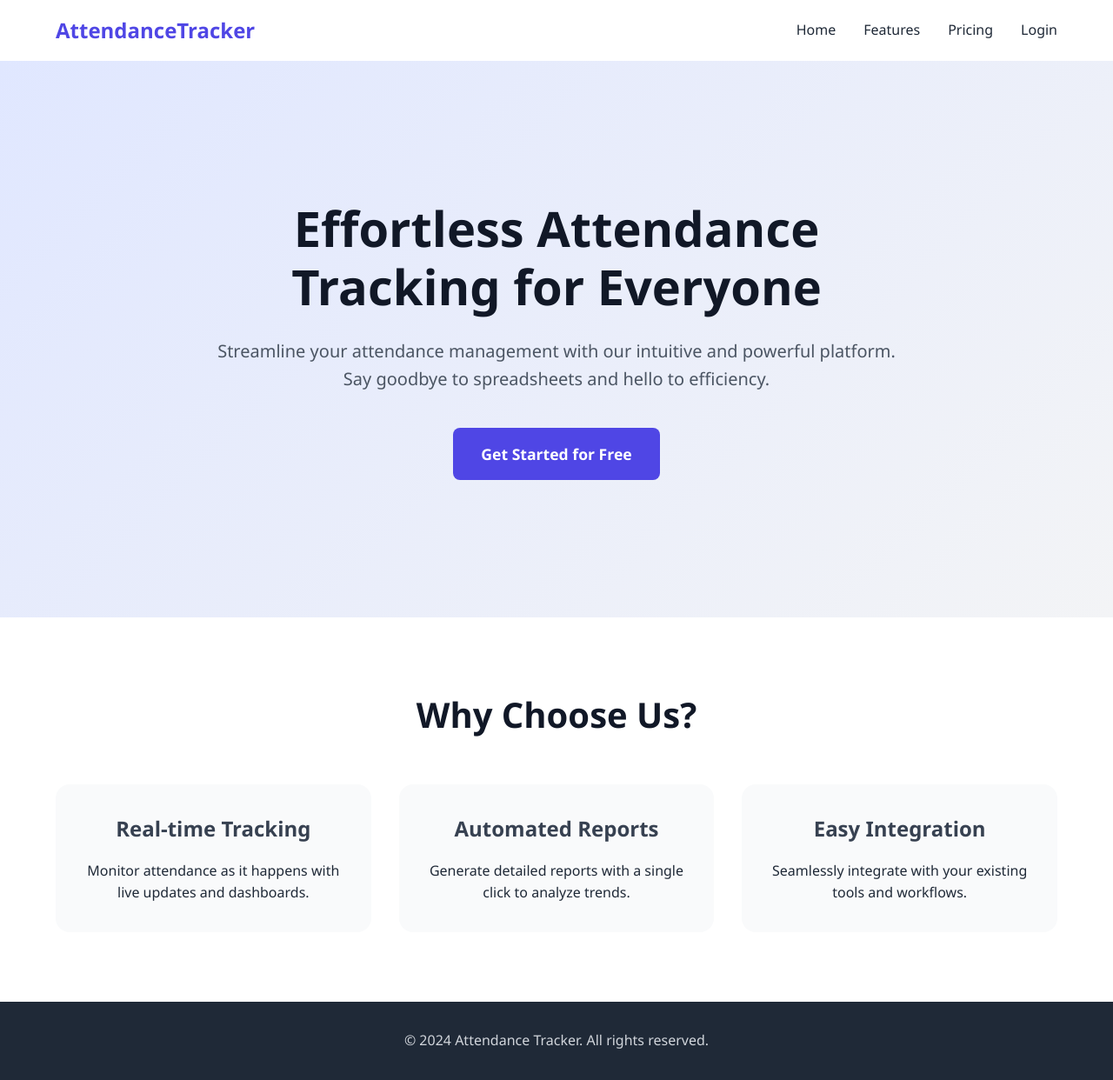
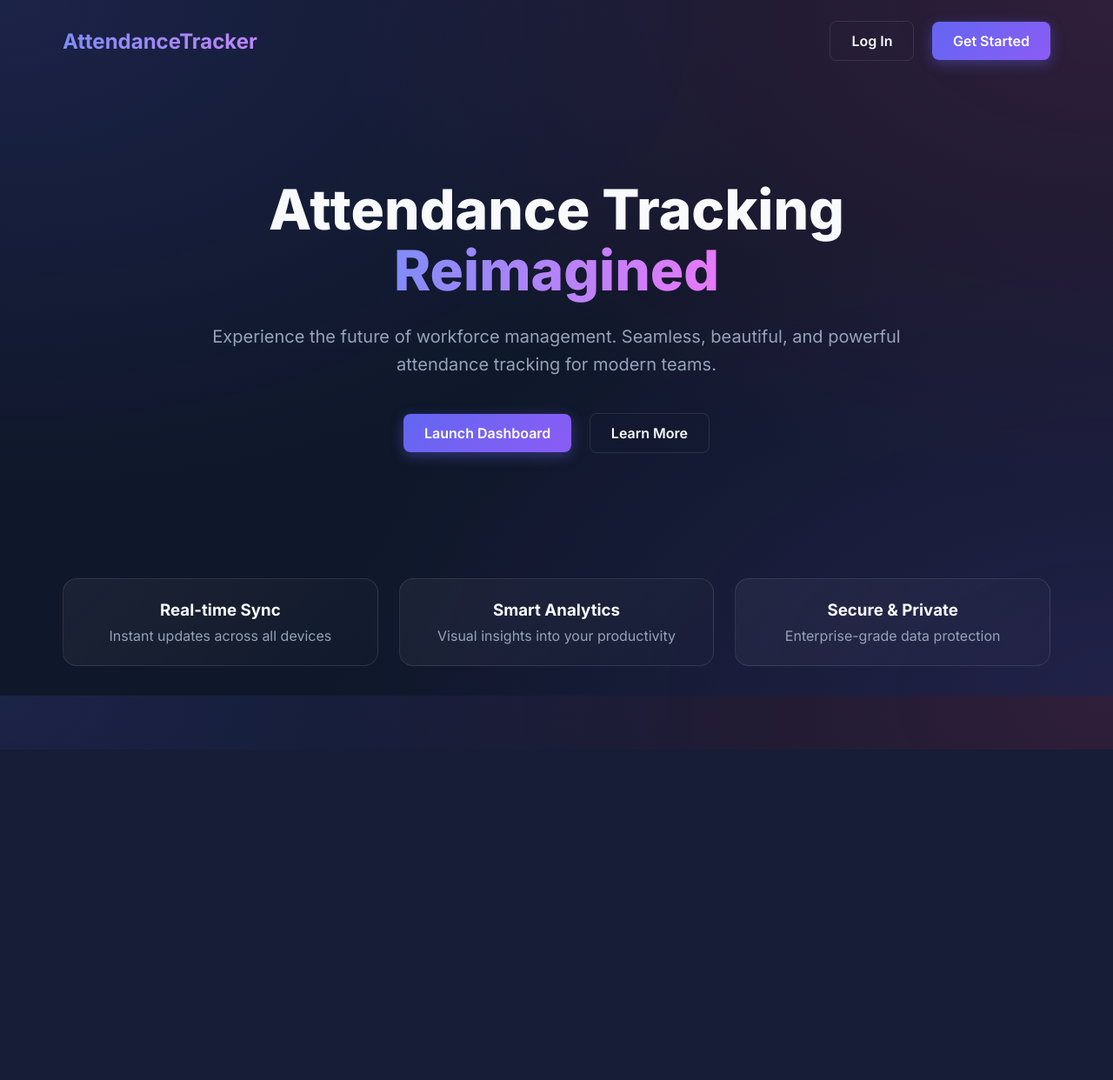
Before and after one commit to Sanju143v/attendance_tracker, a Flask app: page / in a window 1280 px wide. Shown: the whole page at 87% size. After the commit the page ends 862 px from the top, so only its background shows below. Run offline with Flask 3, Linux system fonts and the light colour scheme.

Commit message:
attendance_tracker

```diff
--- a/app.py
+++ b/app.py
@@ -1,10 +1,80 @@
-from flask import Flask, render_template
+from flask import Flask, render_template, jsonify, request
+import sqlite3
+import os
+from datetime import datetime
 
 app = Flask(__name__)
+
+# Database setup
+DB_FILE = 'attendance.db'
+
+def init_db():
+    if not os.path.exists(DB_FILE):
+        conn = sqlite3.connect(DB_FILE)
+        c = conn.cursor()
+        c.execute('''CREATE TABLE logs
+                     (id INTEGER PRIMARY KEY AUTOINCREMENT,
+                      timestamp TEXT,
+                      type TEXT)''')
+        conn.commit()
+        conn.close()
+
+init_db()
+
+def get_db_connection():
+    conn = sqlite3.connect(DB_FILE)
+    conn.row_factory = sqlite3.Row
+    return conn
 
 @app.route("/")
 def hello_world():
     return render_template("index.html")
 
+@app.route("/dashboard")
+def dashboard():
+    return render_template("dashboard.html")
+
+@app.route("/api/attendance", methods=['POST'])
+def mark_attendance():
+    data = request.json
+    action_type = data.get('type')
+
+    if action_type not in ['check-in', 'check-out']:
+        return jsonify({'error': 'Invalid action'}), 400
+
+    conn = get_db_connection()
+    c = conn.cursor()
+    c.execute("INSERT INTO logs (timestamp, type) VALUES (?, ?)",
+              (datetime.now().isoformat(), action_type))
+    conn.commit()
+    conn.close()
+
+    return jsonify({'status': 'success', 'action': action_type})
+
+@app.route("/api/logs")
+def get_logs():
+    conn = get_db_connection()
+    logs = conn.execute('SELECT * FROM logs ORDER BY timestamp DESC LIMIT 20').fetchall()
+    conn.close()
+
+    return jsonify([dict(log) for log in logs])
+
+@app.route("/api/stats")
+def get_stats():
+    # Simple dummy stats for now, real calc would be more complex
+    # Calculating hours would require pairing check-ins and check-outs
+    conn = get_db_connection()
+    # Just counting check-ins for demo purposes as "hours" is complex without user sessions
+    logs = conn.execute("SELECT COUNT(*) as count FROM logs WHERE type='check-in' AND date(timestamp) = date('now')").fetchone()
+    today_count = logs['count']
+
+    conn.close()
+
+    return jsonify({
+        'today_hours': today_count, # Simplified: 1 checkin = 1 unit
+        'week_hours': today_count * 5 # Dummy projection
+    })
+
 if __name__ == "__main__":
-    app.run(debug=True)
+    # Host on 0.0.0.0 to be accessible on network
+    app.run(debug=True, host='0.0.0.0', port=5000)
--- /dev/null
+++ b/static/css/style.css
@@ -0,0 +1,307 @@
+:root {
+    --primary: #6366f1;
+    --primary-dark: #4f46e5;
+    --secondary: #ec4899;
+    --accent: #8b5cf6;
+    --background: #0f172a;
+    --surface: rgba(30, 41, 59, 0.7);
+    --surface-light: rgba(51, 65, 85, 0.5);
+    --text: #f8fafc;
+    --text-muted: #94a3b8;
+    --success: #10b981;
+    --error: #ef4444;
+    --glass-border: rgba(255, 255, 255, 0.1);
+    --shadow: 0 4px 6px -1px rgba(0, 0, 0, 0.1), 0 2px 4px -1px rgba(0, 0, 0, 0.06);
+    --glow: 0 0 20px rgba(99, 102, 241, 0.5);
+}
+
+* {
+    margin: 0;
+    padding: 0;
+    box-sizing: border-box;
+    font-family: 'Inter', system-ui, -apple-system, sans-serif;
+}
+
+body {
+    background-color: var(--background);
+    color: var(--text);
+    min-height: 100vh;
+    background-image:
+        radial-gradient(at 0% 0%, rgba(99, 102, 241, 0.15) 0px, transparent 50%),
+        radial-gradient(at 100% 0%, rgba(236, 72, 153, 0.15) 0px, transparent 50%),
+        radial-gradient(at 100% 100%, rgba(139, 92, 246, 0.15) 0px, transparent 50%);
+    background-attachment: fixed;
+}
+
+/* Glassmorphism Utilities */
+.glass {
+    background: var(--surface);
+    backdrop-filter: blur(12px);
+    -webkit-backdrop-filter: blur(12px);
+    border: 1px solid var(--glass-border);
+    box-shadow: var(--shadow);
+}
+
+.glass-card {
+    background: linear-gradient(135deg, rgba(255, 255, 255, 0.05) 0%, rgba(255, 255, 255, 0.01) 100%);
+    backdrop-filter: blur(10px);
+    border: 1px solid var(--glass-border);
+    border-radius: 1rem;
+    padding: 1.5rem;
+    transition: transform 0.3s ease, box-shadow 0.3s ease;
+}
+
+.glass-card:hover {
+    transform: translateY(-5px);
+    box-shadow: 0 10px 30px -10px rgba(0, 0, 0, 0.5);
+    border-color: rgba(255, 255, 255, 0.2);
+}
+
+/* Layout */
+.container {
+    max-width: 1200px;
+    margin: 0 auto;
+    padding: 0 2rem;
+}
+
+.navbar {
+    display: flex;
+    justify-content: space-between;
+    align-items: center;
+    padding: 1.5rem 0;
+    margin-bottom: 2rem;
+}
+
+.logo {
+    font-size: 1.5rem;
+    font-weight: 700;
+    background: linear-gradient(to right, #818cf8, #c084fc);
+    -webkit-background-clip: text;
+    background-clip: text;
+    -webkit-text-fill-color: transparent;
+    text-decoration: none;
+}
+
+.btn {
+    display: inline-flex;
+    align-items: center;
+    padding: 0.75rem 1.5rem;
+    border-radius: 0.5rem;
+    font-weight: 600;
+    text-decoration: none;
+    transition: all 0.3s ease;
+    cursor: pointer;
+    border: none;
+    font-size: 1rem;
+}
+
+.btn-primary {
+    background: linear-gradient(135deg, var(--primary), var(--accent));
+    color: white;
+    box-shadow: 0 4px 15px rgba(99, 102, 241, 0.4);
+}
+
+.btn-primary:hover {
+    box-shadow: 0 6px 20px rgba(99, 102, 241, 0.6);
+    transform: translateY(-2px);
+}
+
+.btn-outline {
+    background: transparent;
+    border: 1px solid var(--glass-border);
+    color: var(--text);
+}
+
+.btn-outline:hover {
+    background: rgba(255, 255, 255, 0.05);
+    border-color: var(--primary);
+}
+
+/* Hero Section */
+.hero {
+    padding: 5rem 0;
+    text-align: center;
+    max-width: 800px;
+    margin: 0 auto;
+}
+
+.hero h1 {
+    font-size: 4rem;
+    line-height: 1.1;
+    margin-bottom: 1.5rem;
+    font-weight: 800;
+}
+
+.hero h1 span {
+    background: linear-gradient(to right, #818cf8, #e879f9);
+    -webkit-background-clip: text;
+    background-clip: text;
+    -webkit-text-fill-color: transparent;
+}
+
+.hero p {
+    font-size: 1.25rem;
+    color: var(--text-muted);
+    margin-bottom: 2.5rem;
+    line-height: 1.6;
+}
+
+/* Dashboard */
+.dashboard-grid {
+    display: grid;
+    grid-template-columns: 300px 1fr;
+    gap: 2rem;
+    margin-top: 2rem;
+}
+
+.sidebar {
+    position: sticky;
+    top: 2rem;
+}
+
+.stats-grid {
+    display: grid;
+    grid-template-columns: repeat(auto-fit, minmax(200px, 1fr));
+    gap: 1.5rem;
+    margin-bottom: 2rem;
+}
+
+.stat-card {
+    text-align: center;
+}
+
+.stat-value {
+    font-size: 2.5rem;
+    font-weight: 700;
+    color: var(--primary);
+    margin: 0.5rem 0;
+}
+
+.stat-label {
+    color: var(--text-muted);
+    font-size: 0.875rem;
+    text-transform: uppercase;
+    letter-spacing: 0.05em;
+}
+
+/* Action Panel */
+.action-panel {
+    display: flex;
+    flex-direction: column;
+    gap: 1rem;
+    margin-bottom: 2rem;
+}
+
+.time-display {
+    font-size: 3rem;
+    font-weight: 300;
+    text-align: center;
+    font-variant-numeric: tabular-nums;
+    margin: 1rem 0;
+}
+
+.date-display {
+    text-align: center;
+    color: var(--text-muted);
+    margin-bottom: 1.5rem;
+}
+
+.attendance-controls {
+    display: grid;
+    grid-template-columns: 1fr 1fr;
+    gap: 1rem;
+}
+
+.btn-check-in {
+    background: linear-gradient(135deg, #10b981, #059669);
+    color: white;
+}
+
+.btn-check-out {
+    background: linear-gradient(135deg, #ef4444, #dc2626);
+    color: white;
+}
+
+/* Logs Table */
+.logs-container {
+    overflow-x: auto;
+}
+
+table {
+    width: 100%;
+    border-collapse: collapse;
+}
+
+th {
+    text-align: left;
+    padding: 1rem;
+    color: var(--text-muted);
+    font-weight: 600;
+    border-bottom: 1px solid var(--glass-border);
+}
+
+td {
+    padding: 1rem;
+    border-bottom: 1px solid var(--glass-border);
+}
+
+tr:last-child td {
+    border-bottom: none;
+}
+
+.status-badge {
+    padding: 0.25rem 0.75rem;
+    border-radius: 1rem;
+    font-size: 0.875rem;
+    font-weight: 500;
+}
+
+.status-in {
+    background: rgba(16, 185, 129, 0.2);
+    color: #34d399;
+}
+
+.status-out {
+    background: rgba(239, 68, 68, 0.2);
+    color: #f87171;
+}
+
+/* Animations */
+@keyframes fadeIn {
+    from {
+        opacity: 0;
+        transform: translateY(20px);
+    }
+
+    to {
+        opacity: 1;
+        transform: translateY(0);
+    }
+}
+
+.animate-fade-in {
+    animation: fadeIn 0.6s ease-out forwards;
+}
+
+.delay-100 {
+    animation-delay: 0.1s;
+}
+
+.delay-200 {
+    animation-delay: 0.2s;
+}
+
+.delay-300 {
+    animation-delay: 0.3s;
+}
+
+/* Responsive */
+@media (max-width: 768px) {
+    .dashboard-grid {
+        grid-template-columns: 1fr;
+    }
+
+    .hero h1 {
+        font-size: 2.5rem;
+    }
+}
--- a/templates/index.html
+++ b/templates/index.html
@@ -4,193 +4,53 @@
 <head>
     <meta charset="UTF-8">
     <meta name="viewport" content="width=device-width, initial-scale=1.0">
-    <title>Attendance Tracker - Simplify Your Workflow</title>
-    <style>
-        :root {
-            --primary-color: #4f46e5;
-            --primary-hover: #4338ca;
-            --text-color: #1f2937;
-            --bg-color: #f3f4f6;
-            --white: #ffffff;
-        }
-
-        * {
-            margin: 0;
-            padding: 0;
-            box-sizing: border-box;
-            font-family: 'Segoe UI', Tahoma, Geneva, Verdana, sans-serif;
-        }
-
-        body {
-            background-color: var(--bg-color);
-            color: var(--text-color);
-            line-height: 1.6;
-        }
-
-        header {
-            background-color: var(--white);
-            box-shadow: 0 2px 4px rgba(0, 0, 0, 0.1);
-            padding: 1rem 5%;
-            display: flex;
-            justify-content: space-between;
-            align-items: center;
-        }
-
-        .logo {
-            font-size: 1.5rem;
-            font-weight: bold;
-            color: var(--primary-color);
-        }
-
-        nav ul {
-            display: flex;
-            list-style: none;
-            gap: 2rem;
-        }
-
-        nav a {
-            text-decoration: none;
-            color: var(--text-color);
-            font-weight: 500;
-            transition: color 0.3s;
-        }
-
-        nav a:hover {
-            color: var(--primary-color);
-        }
-
-        .hero {
-            display: flex;
-            align-items: center;
-            justify-content: center;
-            text-align: center;
-            padding: 5rem 5%;
-            background: linear-gradient(135deg, #e0e7ff 0%, #f3f4f6 100%);
-            min-height: 80vh;
-        }
-
-        .hero-content {
-            max-width: 800px;
-        }
-
-        .hero h1 {
-            font-size: 3.5rem;
-            margin-bottom: 1.5rem;
-            line-height: 1.2;
-            color: #111827;
-        }
-
-        .hero p {
-            font-size: 1.25rem;
-            color: #4b5563;
-            margin-bottom: 2.5rem;
-        }
-
-        .cta-button {
-            display: inline-block;
-            background-color: var(--primary-color);
-            color: var(--white);
-            padding: 1rem 2rem;
-            border-radius: 0.5rem;
-            text-decoration: none;
-            font-weight: 600;
-            font-size: 1.1rem;
-            transition: background-color 0.3s, transform 0.2s;
-        }
-
-        .cta-button:hover {
-            background-color: var(--primary-hover);
-            transform: translateY(-2px);
-        }
-
-        .features {
-            padding: 5rem 5%;
-            background-color: var(--white);
-            text-align: center;
-        }
-
-        .features h2 {
-            font-size: 2.5rem;
-            margin-bottom: 3rem;
-            color: #111827;
-        }
-
-        .feature-grid {
-            display: grid;
-            grid-template-columns: repeat(auto-fit, minmax(300px, 1fr));
-            gap: 2rem;
-        }
-
-        .feature-item {
-            padding: 2rem;
-            border-radius: 1rem;
-            background-color: #f9fafb;
-            transition: transform 0.3s;
-        }
-
-        .feature-item:hover {
-            transform: translateY(-5px);
-        }
-
-        .feature-item h3 {
-            font-size: 1.5rem;
-            margin-bottom: 1rem;
-            color: #374151;
-        }
-
-        footer {
-            background-color: #1f2937;
-            color: #d1d5db;
-            text-align: center;
-            padding: 2rem;
-            margin-top: auto;
-        }
-    </style>
+    <title>AttendanceTracker - Premium Attendance Management</title>
+    <link rel="stylesheet" href="{{ url_for('static', filename='css/style.css') }}">
+    <link href="https://fonts.googleapis.com/css2?family=Inter:wght@300;400;600;700;800&display=swap" rel="stylesheet">
 </head>
 
 <body>
-    <header>
-        <div class="logo">AttendanceTracker</div>
-        <nav>
-            <ul>
-                <li><a href="#">Home</a></li>
-                <li><a href="#">Features</a></li>
-                <li><a href="#">Pricing</a></li>
-                <li><a href="#">Login</a></li>
-            </ul>
+    <div class="container">
+        <nav class="navbar animate-fade-in">
+            <a href="/" class="logo">AttendanceTracker</a>
+            <div>
+                <a href="/dashboard" class="btn btn-outline">Log In</a>
+                <a href="/dashboard" class="btn btn-primary" style="margin-left: 1rem;">Get Started</a>
+            </div>
         </nav>
-    </header>
 
         <section class="hero">
-        <div class="hero-content">
-            <h1>Effortless Attendance Tracking for Everyone</h1>
-            <p>Streamline your attendance management with our intuitive and powerful platform. Say goodbye to
-                spreadsheets and hello to efficiency.</p>
-            <a href="#" class="cta-button">Get Started for Free</a>
+            <h1 class="animate-fade-in delay-100">
+                Attendance Tracking <br>
+                <span>Reimagined</span>
+            </h1>
+            <p class="animate-fade-in delay-200">
+                Experience the future of workforce management. Seamless, beautiful, and powerful attendance tracking for
+                modern teams.
+            </p>
+            <div class="animate-fade-in delay-300">
+                <a href="/dashboard" class="btn btn-primary">Launch Dashboard</a>
+                <a href="#features" class="btn btn-outline" style="margin-left: 1rem;">Learn More</a>
             </div>
         </section>
 
-    <section class="features">
-        <h2>Why Choose Us?</h2>
-        <div class="feature-grid">
-            <div class="feature-item">
-                <h3>Real-time Tracking</h3>
-                <p>Monitor attendance as it happens with live updates and dashboards.</p>
+        <section id="features" class="animate-fade-in delay-300" style="margin-top: 4rem; padding-bottom: 4rem;">
+            <div class="stats-grid">
+                <div class="glass-card stat-card">
+                    <h3>Real-time Sync</h3>
+                    <p style="color: var(--text-muted); margin-top: 0.5rem;">Instant updates across all devices</p>
                 </div>
-            <div class="feature-item">
-                <h3>Automated Reports</h3>
-                <p>Generate detailed reports with a single click to analyze trends.</p>
+                <div class="glass-card stat-card">
+                    <h3>Smart Analytics</h3>
+                    <p style="color: var(--text-muted); margin-top: 0.5rem;">Visual insights into your productivity</p>
                 </div>
-            <div class="feature-item">
-                <h3>Easy Integration</h3>
-                <p>Seamlessly integrate with your existing tools and workflows.</p>
+                <div class="glass-card stat-card">
+                    <h3>Secure & Private</h3>
+                    <p style="color: var(--text-muted); margin-top: 0.5rem;">Enterprise-grade data protection</p>
                 </div>
             </div>
         </section>
-
-    <footer>
-        <p>&copy; 2024 Attendance Tracker. All rights reserved.</p>
-    </footer>
+    </div>
 </body>
 
 </html>
```
Also changed, not shown: static/js/script.js (added, +82 -0 lines), templates/dashboard.html (added, +71 -0 lines), attendance.db (added). Lines whose indentation alone changed are shown as unchanged.
